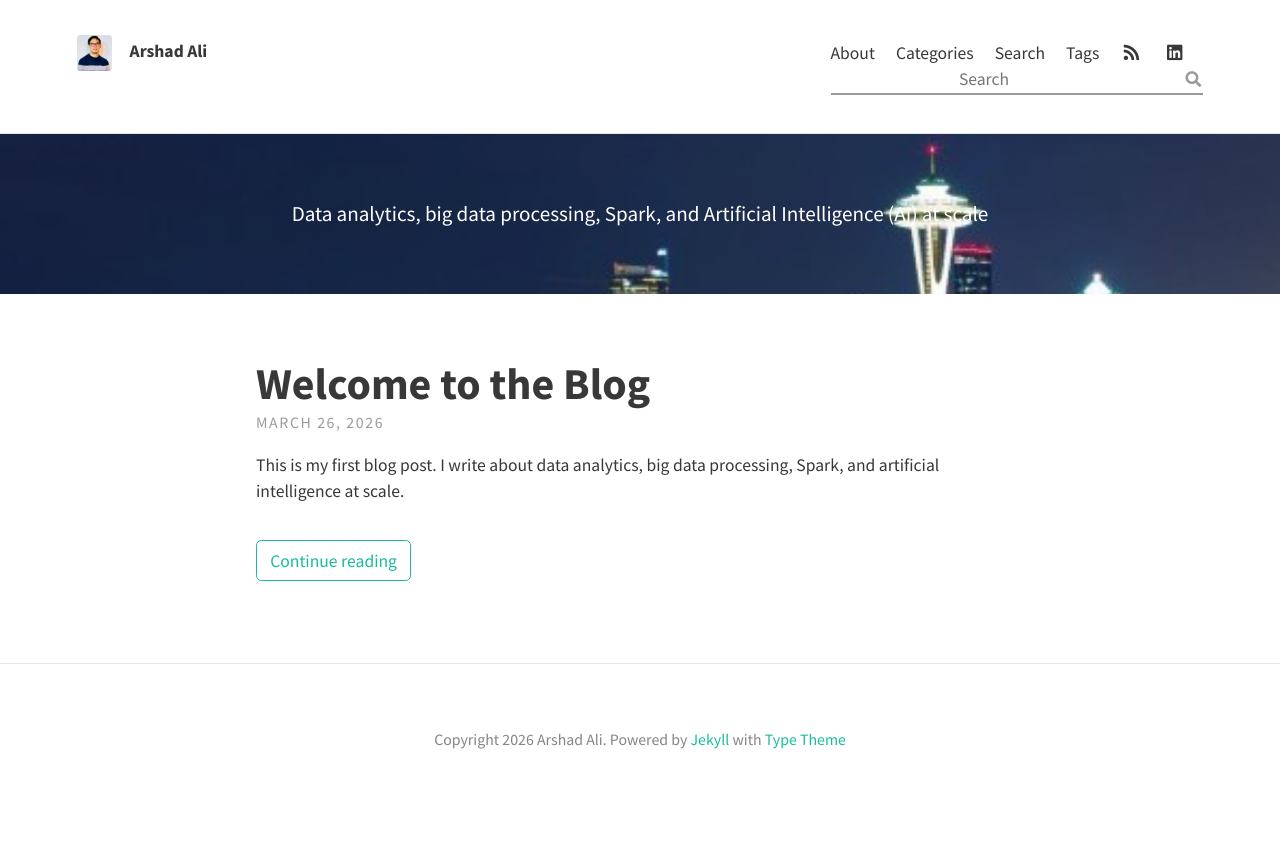
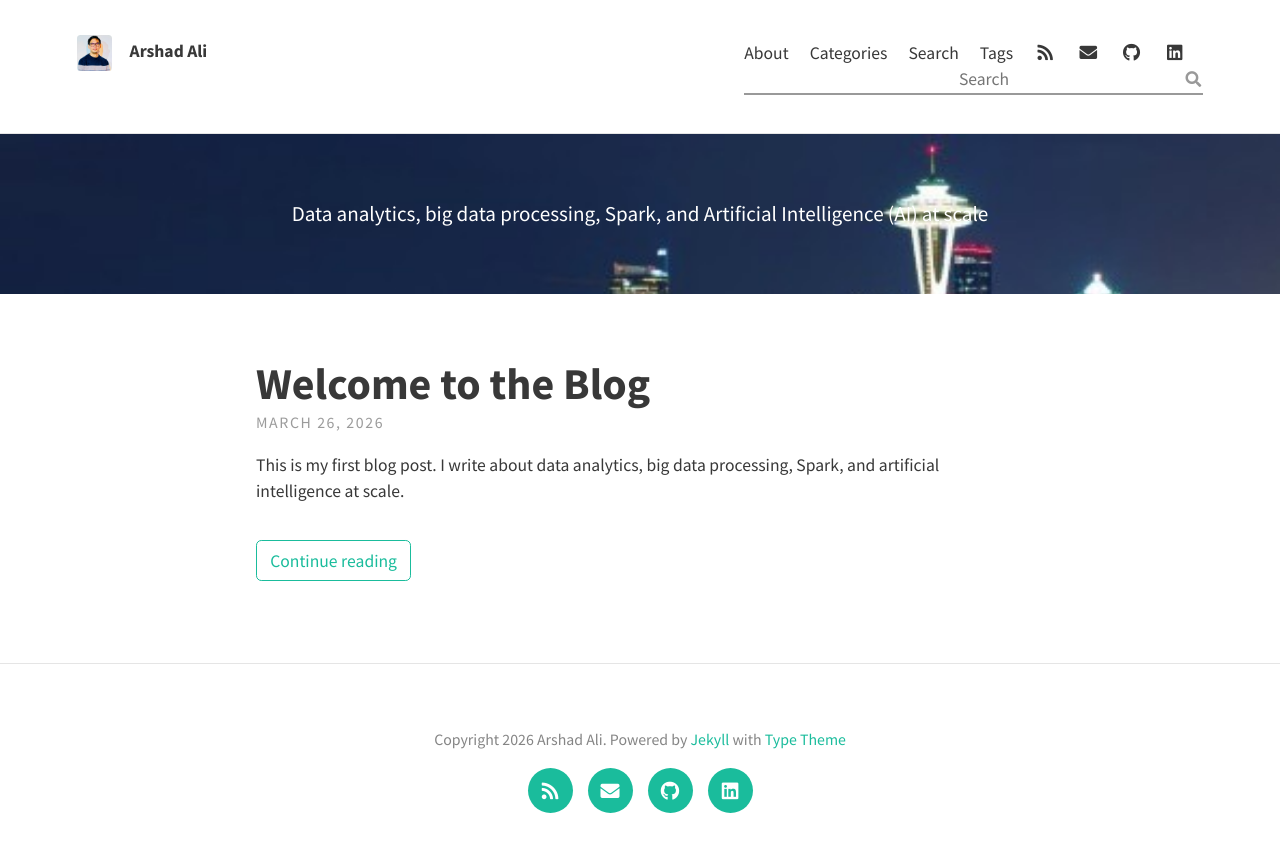
Before and after one commit to arshadali-dev/blog.github.io, a Jekyll site: the page built from index.html, in a window 1280 px wide. Shown: the top 852 px of the page. Built offline with Jekyll 4.4.1, drawn with Linux system fonts in a browser that asks for light colours; nearby versions of some CDN libraries; the list of posts is cut into pages by our own code.

Commit message:
Add footer social icons: RSS, GitHub, LinkedIn, Email

```diff
--- a/_config.yml
+++ b/_config.yml
@@ -20,14 +20,14 @@ theme_settings:
 
   # Icons
   rss: true
-  email_address:
+  email_address: arshad0384@gmail.com
   behance:
   bitbucket:
   dribbble:
   facebook:
   flickr:
   gitlab:
-  github:
+  github: "arshadali-dev"
   gitter:
   google_plus:
   instagram:
--- a/_includes/footer.html
+++ b/_includes/footer.html
@@ -5,5 +5,10 @@
 {% if site.theme_settings.footer_text %}
 <footer class="site-footer">
 	<p class="text">{{ site.theme_settings.footer_text }}</p>
+	<div class="footer-icons">
+		<ul>
+			{% include icons.html %}
+		</ul>
+	</div>
 </footer>
 {% endif %}
--- a/_sass/includes/_footer.scss
+++ b/_sass/includes/_footer.scss
@@ -5,4 +5,34 @@
   width: 100%;
   color: lighten($text-color, 30%);
   font-size: 0.9em;
+
+  .footer-icons {
+    margin-top: 10px;
+
+    ul {
+      list-style: none;
+      padding: 0;
+      margin: 0;
+      display: flex;
+      justify-content: center;
+      gap: 15px;
+    }
+
+    a {
+      display: inline-flex;
+      align-items: center;
+      justify-content: center;
+      width: 45px;
+      height: 45px;
+      border-radius: 50%;
+      background-color: $link-color;
+      color: #fff;
+      font-size: 1.2em;
+      transition: opacity 0.2s;
+
+      &:hover {
+        opacity: 0.8;
+      }
+    }
+  }
 }
```
